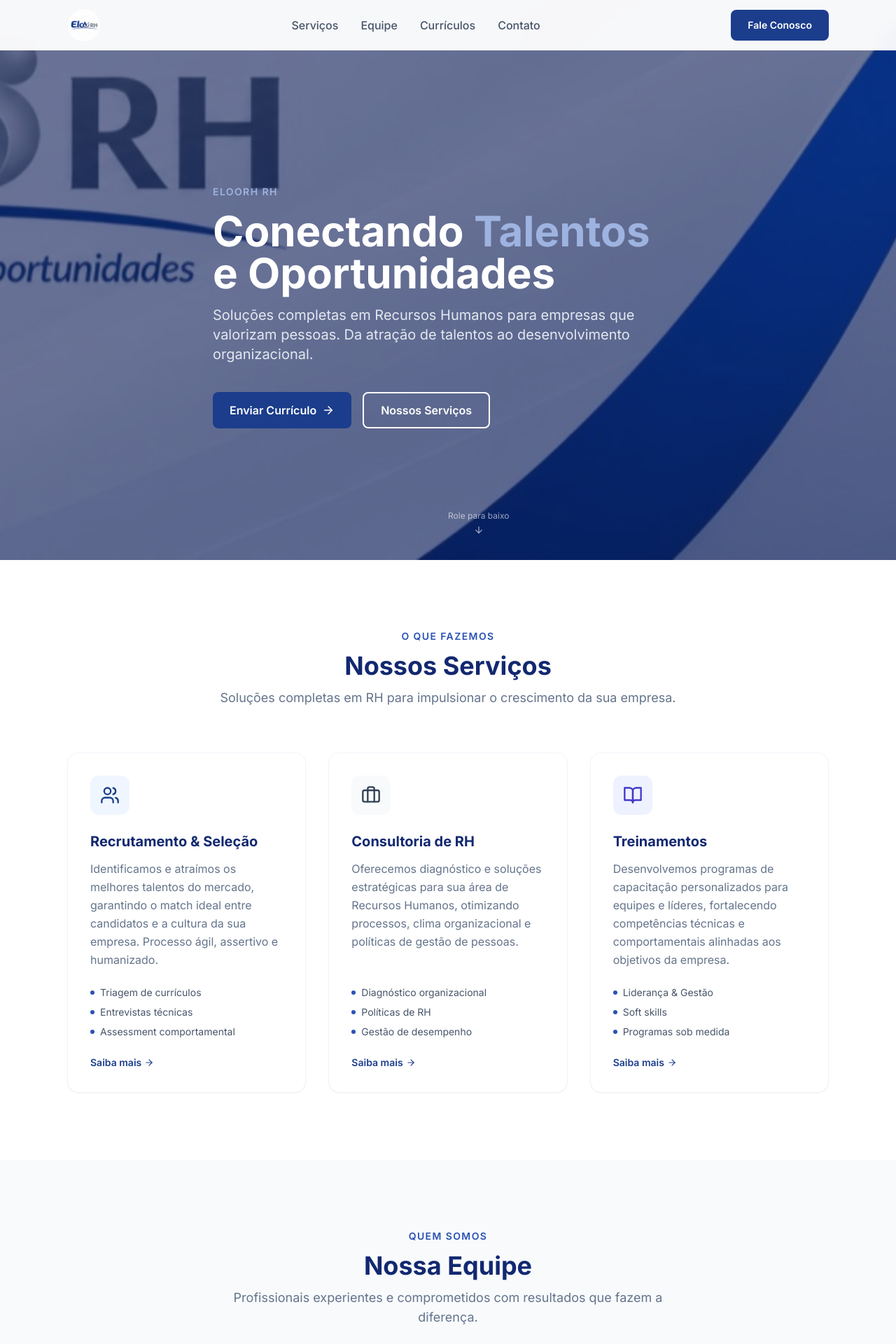
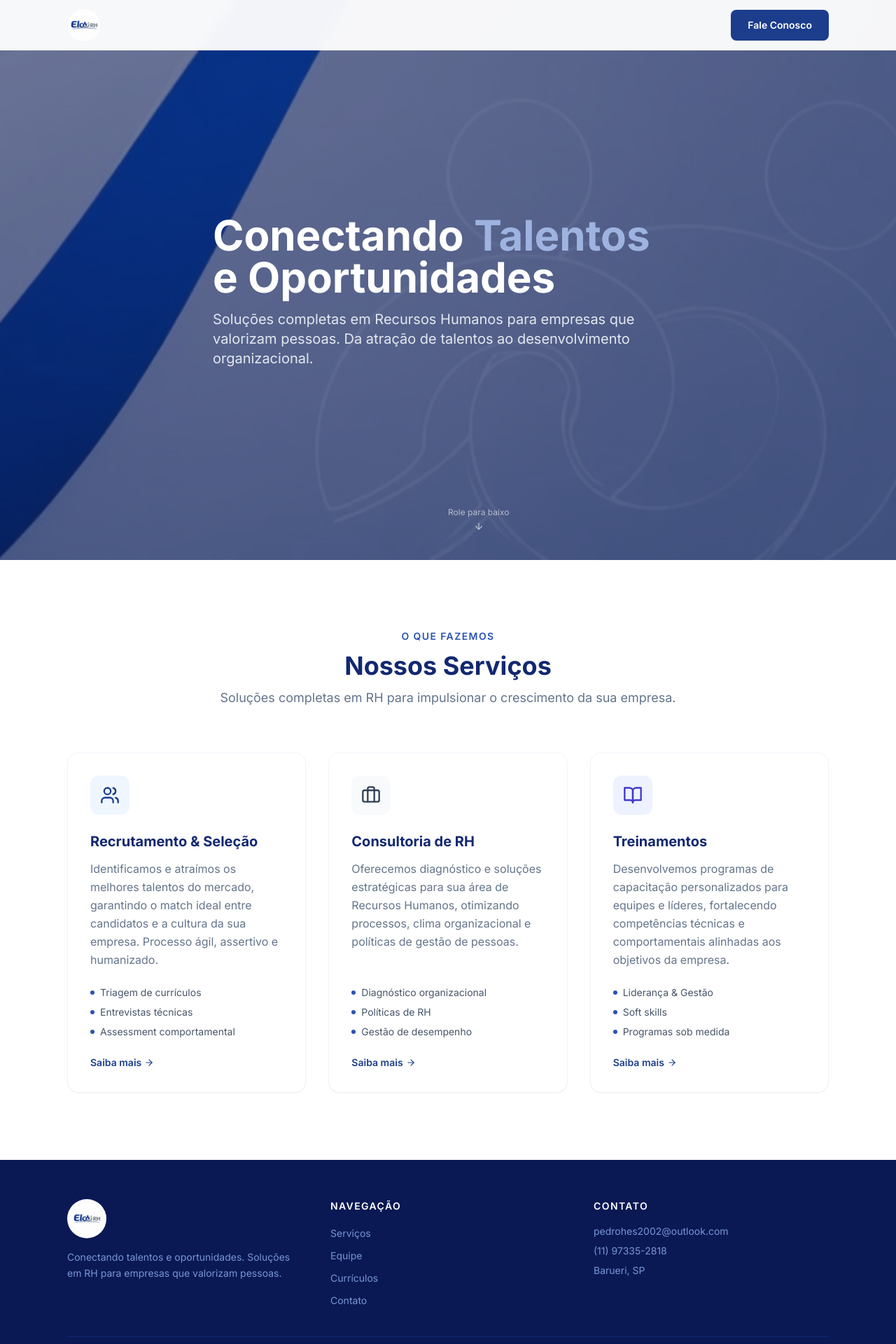
Before and after one commit to PedroElorriaga/eloorh, a React (Vite) app: page / in a window 1280 px wide. Shown: the top 1920 px of the page at 70% size. Built offline with nearby package versions, Linux system fonts and the light colour scheme.

Commit message:
mvp v0.1.1

```diff
--- a/index.html
+++ b/index.html
@@ -11,7 +11,7 @@
     <link rel="preconnect" href="https://fonts.gstatic.com" crossorigin />
     <link href="https://fonts.googleapis.com/css2?family=Inter:wght@300;400;500;600;700;800&display=swap"
         rel="stylesheet" />
-    <title>Eloorh| Conectando Talentos e Oportunidades</title>
+    <title>Eloorh | Conectando Talentos e Oportunidades</title>
 </head>
 
 <body>
--- a/src/App.jsx
+++ b/src/App.jsx
@@ -13,9 +13,9 @@ function App() {
             <main>
                 <Hero />
                 <Services />
-                <Team />
-                <ResumeForm />
-                <Contact />
+                {/* <Team /> */}
+                {/* <ResumeForm /> */}
+                {/* <Contact /> */}
             </main>
             <Footer />
         </div>
--- a/src/components/Footer.jsx
+++ b/src/components/Footer.jsx
@@ -25,7 +25,7 @@ export default function Footer() {
                     <div className="lg:col-span-1">
                         <img
                             src="/assets/eloorh-logo.jpeg"
-                            alt="Eloorh RH"
+                            alt="Eloorh"
                             className="h-14 w-auto rounded-full mb-4 bg-white p-1"
                         />
                         <p className="text-sm leading-relaxed text-primary-300">
@@ -76,7 +76,7 @@ export default function Footer() {
 
                 {/* Divider */}
                 <div className="border-t border-primary-800 pt-8 flex flex-col sm:flex-row items-center justify-between gap-4 text-xs text-primary-400">
-                    <p>© {YEAR} Eloorh RH. Todos os direitos reservados.</p>
+                    <p>© {YEAR} Eloorh. Todos os direitos reservados.</p>
                 </div>
             </div>
         </footer>
--- a/src/components/Header.jsx
+++ b/src/components/Header.jsx
@@ -2,10 +2,10 @@ import { useState, useEffect } from 'react'
 import { Menu, X } from 'lucide-react'
 
 const NAV_LINKS = [
-    { label: 'Serviços', href: '#servicos' },
-    { label: 'Equipe', href: '#equipe' },
-    { label: 'Currículos', href: '#curriculos' },
-    { label: 'Contato', href: '#contato' },
+    // { label: 'Serviços', href: '#servicos' },
+    // { label: 'Equipe', href: '#equipe' },
+    // { label: 'Currículos', href: '#curriculos' },
+    // { label: 'Contato', href: '#contato' },
 ]
 
 export default function Header() {
--- a/src/components/Hero.jsx
+++ b/src/components/Hero.jsx
@@ -15,7 +15,7 @@ export default function Hero() {
             style={{
                 backgroundImage: "url('/assets/eloorh-banner.jpeg')",
                 backgroundSize: 'cover',
-                backgroundPosition: 'center top',
+                backgroundPosition: 'right top',
             }}
         >
             {/* Dark overlay */}
@@ -24,10 +24,6 @@ export default function Hero() {
             {/* Content */}
             <div className="section-container relative z-10 py-24">
                 <div className="max-w-2xl animate-fade-in-up">
-                    <span className="inline-block text-sm font-semibold uppercase tracking-widest text-primary-200 mb-4">
-                        Eloorh RH
-                    </span>
-
                     <h1 className="text-4xl sm:text-5xl lg:text-6xl font-bold text-white leading-tight mb-4">
                         Conectando{' '}
                         <span className="text-primary-200">Talentos</span>{' '}
@@ -39,7 +35,7 @@ export default function Hero() {
                         pessoas. Da atração de talentos ao desenvolvimento organizacional.
                     </p>
 
-                    <div className="flex flex-wrap gap-4">
+                    {/* <div className="flex flex-wrap gap-4">
                         <button
                             onClick={() => handleScroll('#curriculos')}
                             className="btn-primary"
@@ -53,7 +49,7 @@ export default function Hero() {
                         >
                             Nossos Serviços
                         </button>
-                    </div>
+                    </div> */}
                 </div>
             </div>
 
```
Also changed, not shown: 1 other file (tests, documents, lock files or other folders).
